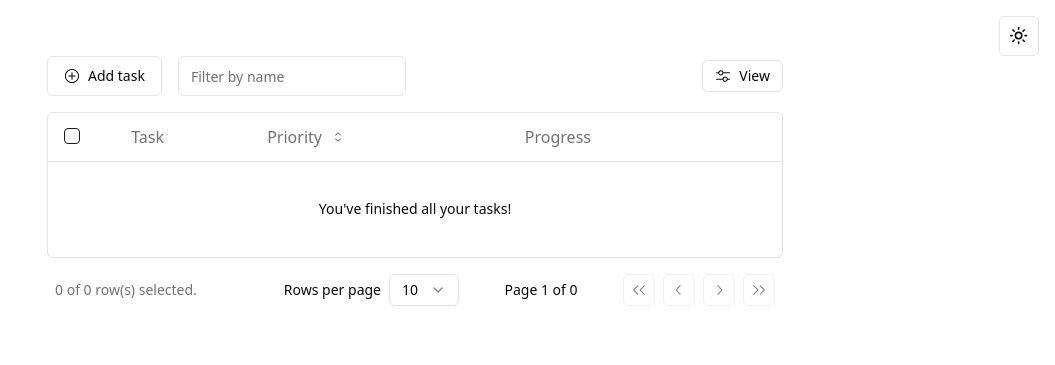
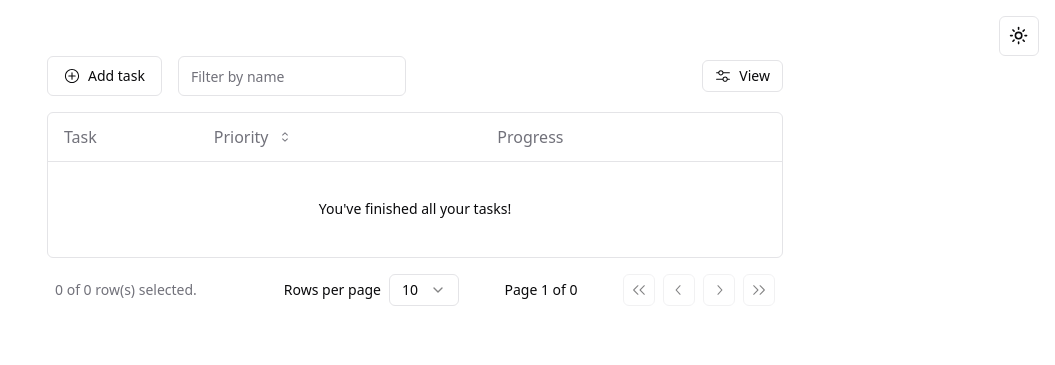
Before and after one commit to Selyss/EverEarlier, an Astro site: page / in a window 1280 px wide. Shown: the whole page, without its empty margins (225-1280 px from the left). Built offline with nearby package versions, Linux system fonts and the light colour scheme; Astro itself is replaced by a stand-in of ours; a web font is replaced by a local one.

Commit message:
removed checkboxes. add them back later under a modal option.

```diff
--- a/src/components/Columns.tsx
+++ b/src/components/Columns.tsx
@@ -6,32 +6,9 @@ import { type ColumnDef } from "@tanstack/react-table";
 
 import TaskDropdown from "@/components/TaskDropdown";
 import { DataTableColumnHeader } from "@/components/table/ColumnHeader";
-import { Checkbox } from "@/components/ui/checkbox";
 import { Progress } from "@/components/ui/progress";
 
 export const columns: ColumnDef<Task>[] = [
-  {
-    id: "select",
-    header: ({ table }) => (
-      <Checkbox
-        checked={
-          table.getIsAllPageRowsSelected() ||
-          (table.getIsSomePageRowsSelected() && "indeterminate")
-        }
-        onCheckedChange={(value) => table.toggleAllPageRowsSelected(!!value)}
-        aria-label="Select all"
-      />
-    ),
-    cell: ({ row }) => (
-      <Checkbox
-        checked={row.getIsSelected()}
-        onCheckedChange={(value) => row.toggleSelected(!!value)}
-        aria-label="Select row"
-      />
-    ),
-    enableSorting: false,
-    enableHiding: false,
-  },
   {
     accessorKey: "name",
     header: "Task",
```
